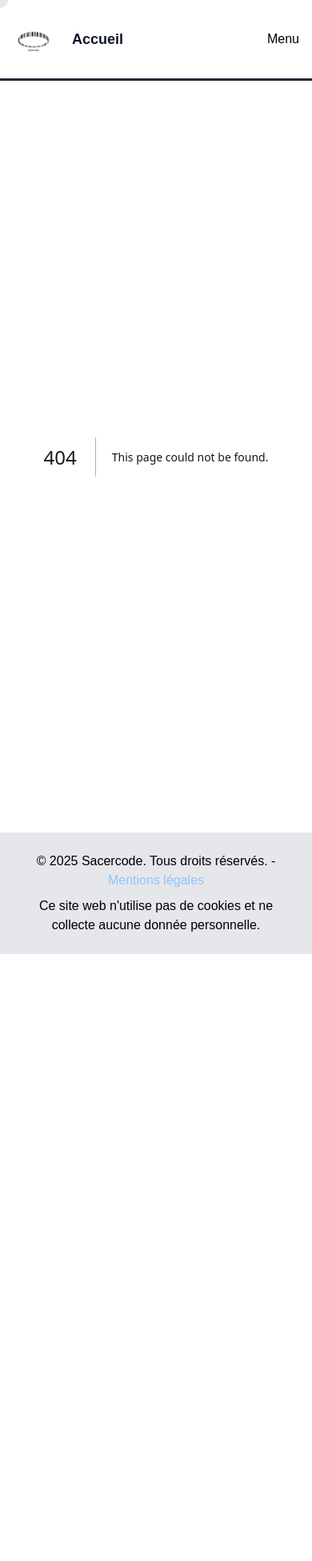
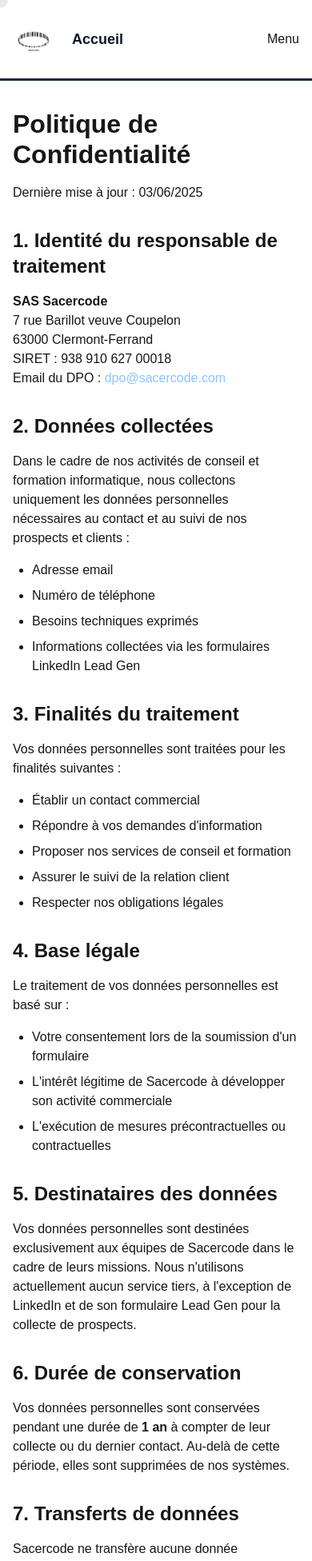
Before and after one commit to Sacercode/website, a Next.js app: page /politique-confidentialite in a window 390 px wide. Before the commit this address had no page. Shown: the top 1952 px of the page at 80% size. Before the commit the page ends 1193 px from the top, so only its background shows below. Built offline with nearby package versions, Linux system fonts and the light colour scheme.

Commit message:
Small update for contact responsive and confidentiality policy

```diff
--- a/src/app/contact/page.tsx
+++ b/src/app/contact/page.tsx
@@ -11,12 +11,11 @@
 
 export default function Contact() {
     return (
-        <section className="flex flex-col items-center justify-center bg-white dark:bg-black text-gray-900 dark:text-white p-6">
-            <div className="max-w-4xl w-full flex flex-col md:flex-row items-center gap-4">
-                <article className="mb-8">
+        <div className="max-w-4xl w-full">
+            <article className="flex flex-col gap-4 mb-8">
                 <h1>Contact</h1>
                 <p>N&apos;hésitez pas à directement nous contacter pour toute information.<br/>Nous vous répondrons avec plaisir et bonne humeur ! 😊</p>
-                    <section className="mb-4 flex gap-10">
+                <section className="mb-4 flex flex-wrap gap-6 md:gap-10">
                     <p className="icon-text">
                         <FontAwesomeIcon icon={faEnvelope}/>
                         <a href="mailto:contact@sacercode.com">contact@sacercode.com</a>
@@ -28,7 +27,7 @@
                 </section>
                 <h2>Réseaux sociaux</h2>
                 <p>Suivez-nous sur nos réseaux sociaux pour rester au courant de nos dernières réalisations et mises à jours de logiciels !</p>
-                    <section className="mb-4 flex gap-10">
+                <section className="mb-4 flex flex-wrap gap-6 md:gap-10">
                     <p className="icon-text">
                         <FontAwesomeIcon icon={faLinkedin}/>
                         <a href="https://www.linkedin.com/company/sacercode" target="_blank" rel="noopener noreferrer">LinkedIn</a>
@@ -48,6 +47,5 @@
                 </section>
             </article>
         </div>
-        </section>
     )
 }
--- a/src/app/cybersecurity/page.tsx
+++ b/src/app/cybersecurity/page.tsx
@@ -8,7 +8,7 @@
 
 export default function Contact() {
     return (
-        <section className="flex flex-col items-center justify-center bg-white dark:bg-black text-gray-900 dark:text-white p-6">
+        <section className="flex flex-col items-center justify-center bg-white dark:bg-black text-gray-900 dark:text-white">
             <div className="max-w-4xl w-full flex flex-col md:flex-row items-center gap-4">
                 <section className="mb-8">
                     <h1>Cybersécurité</h1>
--- a/src/app/equipe/page.tsx
+++ b/src/app/equipe/page.tsx
@@ -10,7 +10,7 @@
 
 export default function Equipe() {
     return (
-        <section className="flex flex-col items-center justify-center bg-white dark:bg-black text-gray-900 dark:text-white p-6">
+        <section className="flex flex-col items-center justify-center bg-white dark:bg-black text-gray-900 dark:text-white">
             <div className="max-w-4xl w-full flex flex-col md:flex-row items-center gap-4">
                 <article className="mb-8">
                     <h1>L&apos;équipe</h1>
--- a/src/app/globals.css
+++ b/src/app/globals.css
@@ -26,7 +26,7 @@
 }
 
 body {
-  @apply min-h-screen flex flex-col justify-between;
+  @apply min-h-screen flex flex-col justify-between bg-white dark:bg-black;
   background: var(--background);
   color: var(--foreground);
   font-family: Arial, Helvetica, sans-serif;
@@ -79,5 +79,5 @@
 }
 
 .content-holder {
-  @apply bg-white dark:bg-black grow flex flex-col items-center justify-center px-6 py-12;
+  @apply grow flex flex-col items-center justify-center px-4 py-12 pt-26;
 }
--- /dev/null
+++ b/src/app/politique-confidentialite/page.tsx
@@ -0,0 +1,155 @@
+import { Metadata } from "next";
+
+export const metadata: Metadata = {
+  title: "Politique de Confidentialité | Sacercode",
+  description: "Politique de confidentialité et protection des données personnelles de Sacercode, société de conseil et formation informatique.",
+};
+
+export default function PolitiqueConfidentialite() {
+  return (
+    <div className="min-h-screen">
+      <div className="max-w-4xl mx-auto">
+        <div className="prose prose-lg max-w-none">
+          <h1 className="text-3xl font-bold mb-8">Politique de Confidentialité</h1>
+
+          <p className="text-lg mb-8">
+            Dernière mise à jour : {new Date().toLocaleDateString("fr-FR")}
+          </p>
+
+          <section className="mb-8">
+            <h2 className="text-2xl font-semibold mb-4">1. Identité du responsable de traitement</h2>
+            <div className="rounded-lg">
+              <p><strong>SAS Sacercode</strong></p>
+              <p>7 rue Barillot veuve Coupelon</p>
+              <p>63000 Clermont-Ferrand</p>
+              <p>SIRET : 938 910 627 00018</p>
+              <p>Email du DPO : <a href="mailto:dpo@sacercode.com" className="text-blue-600 hover:text-blue-800">dpo@sacercode.com</a></p>
+            </div>
+          </section>
+
+          <section className="mb-8">
+            <h2 className="text-2xl font-semibold mb-4">2. Données collectées</h2>
+            <p className="mb-4">
+              Dans le cadre de nos activités de conseil et formation informatique, nous collectons uniquement les données personnelles nécessaires au contact et au suivi de nos prospects et clients :
+            </p>
+            <ul className="list-disc pl-6 space-y-2">
+              <li>Adresse email</li>
+              <li>Numéro de téléphone</li>
+              <li>Besoins techniques exprimés</li>
+              <li>Informations collectées via les formulaires LinkedIn Lead Gen</li>
+            </ul>
+          </section>
+
+          <section className="mb-8">
+            <h2 className="text-2xl font-semibold mb-4">3. Finalités du traitement</h2>
+            <p className="mb-4">Vos données personnelles sont traitées pour les finalités suivantes :</p>
+            <ul className="list-disc pl-6 space-y-2">
+              <li>Établir un contact commercial</li>
+              <li>Répondre à vos demandes d&apos;information</li>
+              <li>Proposer nos services de conseil et formation</li>
+              <li>Assurer le suivi de la relation client</li>
+              <li>Respecter nos obligations légales</li>
+            </ul>
+          </section>
+
+          <section className="mb-8">
+            <h2 className="text-2xl font-semibold mb-4">4. Base légale</h2>
+            <p>
+              Le traitement de vos données personnelles est basé sur :
+            </p>
+            <ul className="list-disc pl-6 mt-4 space-y-2">
+              <li>Votre consentement lors de la soumission d&apos;un formulaire</li>
+              <li>L&apos;intérêt légitime de Sacercode à développer son activité commerciale</li>
+              <li>L&apos;exécution de mesures précontractuelles ou contractuelles</li>
+            </ul>
+          </section>
+
+          <section className="mb-8">
+            <h2 className="text-2xl font-semibold mb-4">5. Destinataires des données</h2>
+            <p>
+              Vos données personnelles sont destinées exclusivement aux équipes de Sacercode dans le cadre de leurs missions.
+              Nous n&apos;utilisons actuellement aucun service tiers, à l&apos;exception de LinkedIn et de son formulaire Lead Gen pour la collecte de prospects.
+            </p>
+          </section>
+
+          <section className="mb-8">
+            <h2 className="text-2xl font-semibold mb-4">6. Durée de conservation</h2>
+            <p>
+              Vos données personnelles sont conservées pendant une durée de <strong>1 an</strong> à compter de leur collecte ou du dernier contact.
+              Au-delà de cette période, elles sont supprimées de nos systèmes.
+            </p>
+          </section>
+
+          <section className="mb-8">
+            <h2 className="text-2xl font-semibold mb-4">7. Transferts de données</h2>
+            <p>
+              Sacercode ne transfère aucune donnée personnelle en dehors de l&apos;Union Européenne.
+              Toutes les données sont stockées et traitées en France.
+            </p>
+          </section>
+
+          <section className="mb-8">
+            <h2 className="text-2xl font-semibold mb-4">8. Vos droits</h2>
+            <p className="mb-4">
+              Conformément au Règlement Général sur la Protection des Données (RGPD), vous disposez des droits suivants :
+            </p>
+            <ul className="list-disc pl-6 space-y-2">
+              <li><strong>Droit d&apos;accès :</strong> obtenir confirmation que vos données sont traitées et y accéder</li>
+              <li><strong>Droit de rectification :</strong> corriger des données inexactes ou incomplètes</li>
+              <li><strong>Droit à l&apos;effacement :</strong> demander la suppression de vos données</li>
+              <li><strong>Droit à la limitation :</strong> limiter le traitement de vos données</li>
+              <li><strong>Droit à la portabilité :</strong> récupérer vos données dans un format structuré</li>
+              <li><strong>Droit d&apos;opposition :</strong> vous opposer au traitement de vos données</li>
+              <li><strong>Droit de retrait du consentement :</strong> retirer votre consentement à tout moment</li>
+            </ul>
+            <div className="rounded-lg mt-6">
+              <p>
+                <strong>Pour exercer ces droits :</strong><br />
+                Contactez notre DPO à l&apos;adresse : <a href="mailto:dpo@sacercode.com" className="text-blue-600 hover:text-blue-800">dpo@sacercode.com</a>
+              </p>
+            </div>
+          </section>
+
+          <section className="mb-8">
+            <h2 className="text-2xl font-semibold mb-4">9. Sécurité des données</h2>
+            <p>
+              Sacercode met en œuvre des mesures techniques et organisationnelles appropriées pour assurer
+              la sécurité de vos données personnelles et les protéger contre toute destruction, perte,
+              altération, divulgation ou accès non autorisé.
+            </p>
+          </section>
+
+          <section className="mb-8">
+            <h2 className="text-2xl font-semibold mb-4">10. Réclamation</h2>
+            <p>
+              Si vous estimez que le traitement de vos données personnelles constitue une violation du RGPD,
+              vous avez le droit d&apos;introduire une réclamation auprès de la Commission Nationale de l&apos;Informatique
+              et des Libertés (CNIL) : <a href="https://www.cnil.fr" target="_blank" rel="noopener noreferrer" className="text-blue-600 hover:text-blue-800">www.cnil.fr</a>
+            </p>
+          </section>
+
+          <section className="mb-8">
+            <h2 className="text-2xl font-semibold mb-4">11. Modifications</h2>
+            <p>
+              Cette politique de confidentialité peut être mise à jour. La version en vigueur est celle
+              publiée sur notre site web. Nous vous encourageons à consulter régulièrement cette page.
+            </p>
+          </section>
+
+          <section className="mb-8">
+            <h2 className="text-2xl font-semibold mb-4">12. Contact</h2>
+            <div className="rounded-lg">
+              <p>
+                Pour toute question concernant cette politique de confidentialité ou le traitement de vos données personnelles :
+              </p>
+              <p className="mt-4">
+                <strong>Email DPO :</strong> <a href="mailto:dpo@sacercode.com" className="text-blue-600 hover:text-blue-800">dpo@sacercode.com</a><br />
+                <strong>Adresse :</strong> SAS Sacercode, 7 rue Barillot veuve Coupelon, 63000 Clermont-Ferrand
+              </p>
+            </div>
+          </section>
+        </div>
+      </div>
+    </div>
+  );
+}
--- a/src/app/services/page.tsx
+++ b/src/app/services/page.tsx
@@ -4,6 +4,7 @@
 import type { Metadata } from "next";
 import Link from "next/link";
 import "./styles.css";
+import Button from "@/components/Button/Button";
 
 export const metadata: Metadata = {
   title: "Services - Sacercode",
@@ -54,9 +55,7 @@
         <article className="flex flex-wrap justify-between gap-4">
           <p>Nous n&apos;offrons pas encore de services de cybersécurité. <br/>Néanmoins vous pouvez retrouver les ressources utiles sur cette page annexe.</p>
           <Link href="/cybersecurity">
-            <button className="w-full md:w-auto float-right bg-gradient-to-r from-blue-500 to-purple-600 hover:from-blue-600 hover:to-purple-700 text-white px-8 py-3 rounded-lg font-semibold transition-all duration-300 transform hover:scale-105 shadow-lg">
-              Conseils cybersécurité
-            </button>
+            <Button>Conseils cybersécurité</Button>
           </Link>
         </article>
       </section>
@@ -71,6 +70,14 @@
           <small>Nos tarifs sont soumis à une TVA de 20%. (article 278 du code général des impôts)</small>
         </article>
       </section>
+      <section className="mt-8">
+        <h3>Besoins de nos services ?</h3>
+        <article>
+          <Link href="/contact">
+            <Button>Contactez nous !</Button>
+          </Link>
+        </article>
+      </section>
     </div>
   )
 }
--- a/src/components/Global/Footer/components.tsx
+++ b/src/components/Global/Footer/components.tsx
@@ -5,7 +5,7 @@
         <footer className="footer">
             <div className="container mx-auto text-center">
                 <p className="text-sm">
-                    © {new Date().getFullYear()} Sacercode. Tous droits réservés. - <a href="/mentions-legales">Mentions légales</a>
+                    © {new Date().getFullYear()} Sacercode. Tous droits réservés. - <a href="/mentions-legales">Mentions légales</a> - <a href="/politique-confidentialite">Politique de confidentialité</a>
                 </p>
                 <p className="text-xs mt-2">
                     Ce site web n&apos;utilise pas de cookies et ne collecte aucune donnée personnelle.
--- a/src/components/Global/Header/styles.css
+++ b/src/components/Global/Header/styles.css
@@ -1,13 +1,12 @@
 @reference "tailwindcss";
 
 .header {
-    @apply sticky top-0 left-0 flex justify-center w-full bg-white dark:bg-black z-50
+    @apply fixed top-0 left-0 flex justify-center w-full bg-white/70 dark:bg-black/70 z-50
         transition-all duration-300 ease-in-out h-auto
     ;
 
-    &.open {
-        @apply h-screen;
-    }
+    backdrop-filter: blur(2px);
+
 }
 
 @keyframes shimmer {
@@ -48,7 +47,6 @@
 
 .header__menu {
     @apply
-        bg-white dark:bg-black
         flex flex-col md:flex-row items-center
         space-y-8 md:space-y-0 md:space-x-8
         /* absolute md:static
--- a/src/components/PageSpecific/Home/Sections/Hero.tsx
+++ b/src/components/PageSpecific/Home/Sections/Hero.tsx
@@ -3,7 +3,7 @@
 
 export default function Hero() {
     return (
-        <section className="flex items-center justify-center h-full w-full px-4">
+        <section className="flex items-center justify-center min-h-screen w-full px-4">
           <div className="flex flex-col items-center w-full mx-auto text-center space-y-10">
             {/* Hero Title */}
             <AnimatedTitleVariableMorphing/>
```
Lines whose indentation alone changed are shown as unchanged.
